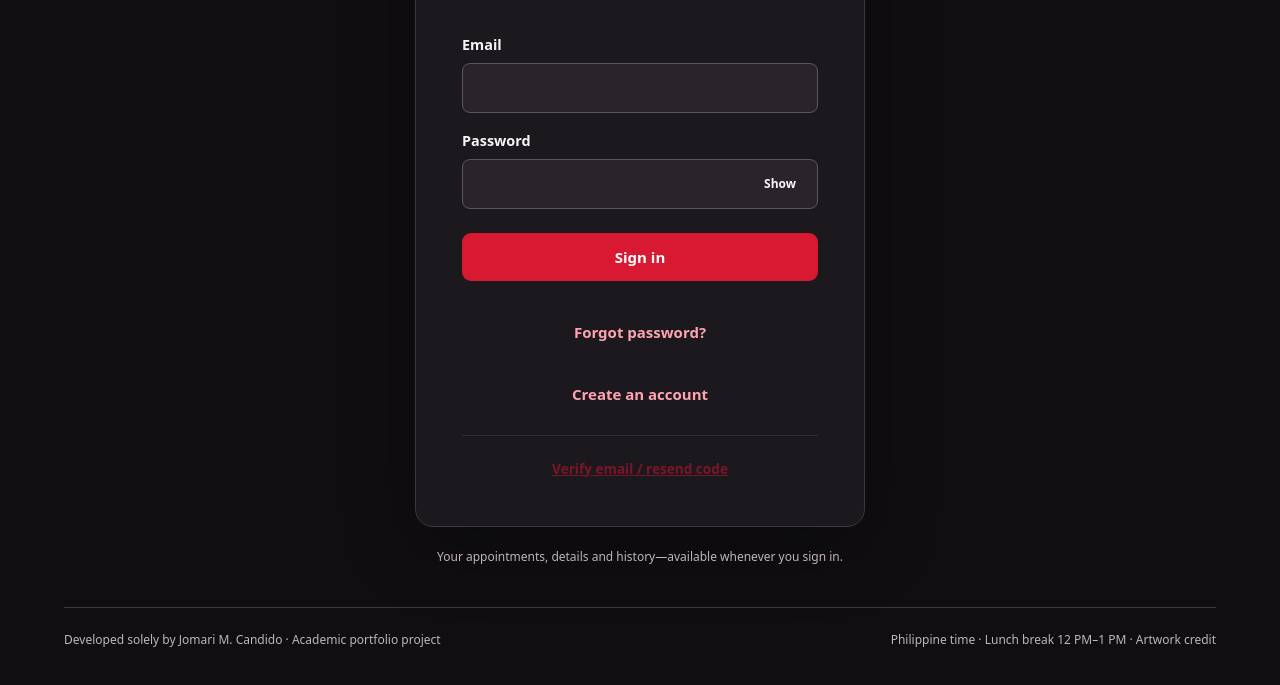
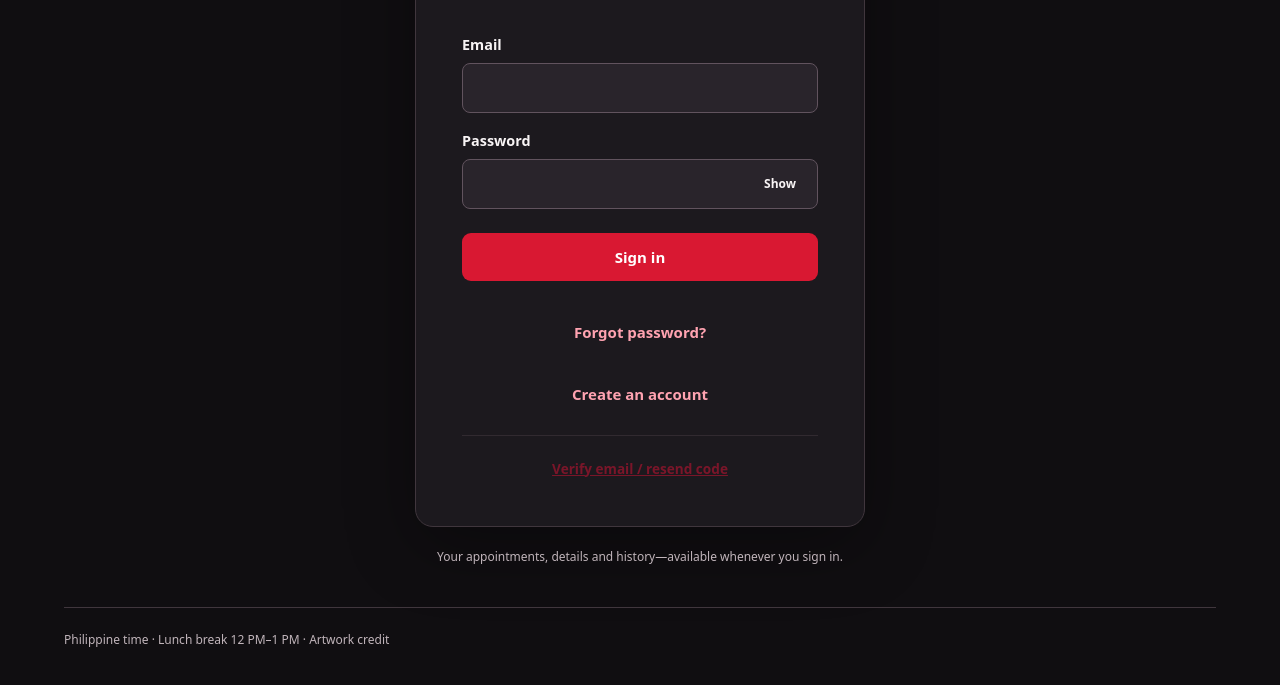
Before and after one commit to jomari18/MediSched, a website with bundled scripts: page MediSched/index.html in a window 1280 px wide. Shown: the part 477-1162 px from the top of the page. Built offline with nearby package versions, Linux system fonts and the light colour scheme; a script that the page names is missing.

Commit message:
chore: remove the developer and portfolio note from page footers

```diff
--- a/MediSched/index.html
+++ b/MediSched/index.html
@@ -37,7 +37,7 @@
       <p class="auth-footnote">Your appointments, details and history—available whenever you sign in.</p>
     </section>
   </main>
-  <footer class="landing-footer"><p>Developed solely by Jomari M. Candido · Academic portfolio project</p><p>Philippine time · Lunch break 12 PM–1 PM · <a href="artwork-credit.html">Artwork credit</a></p></footer>
+  <footer class="landing-footer"><p>Philippine time · Lunch break 12 PM–1 PM · <a href="artwork-credit.html">Artwork credit</a></p></footer>
 </div>
 <script type="module" src="script.js"></script>
 
```
Also changed, not shown: MediSched/dashboard.html (+1 -1 lines), MediSched/staff.html (+1 -1 lines).
